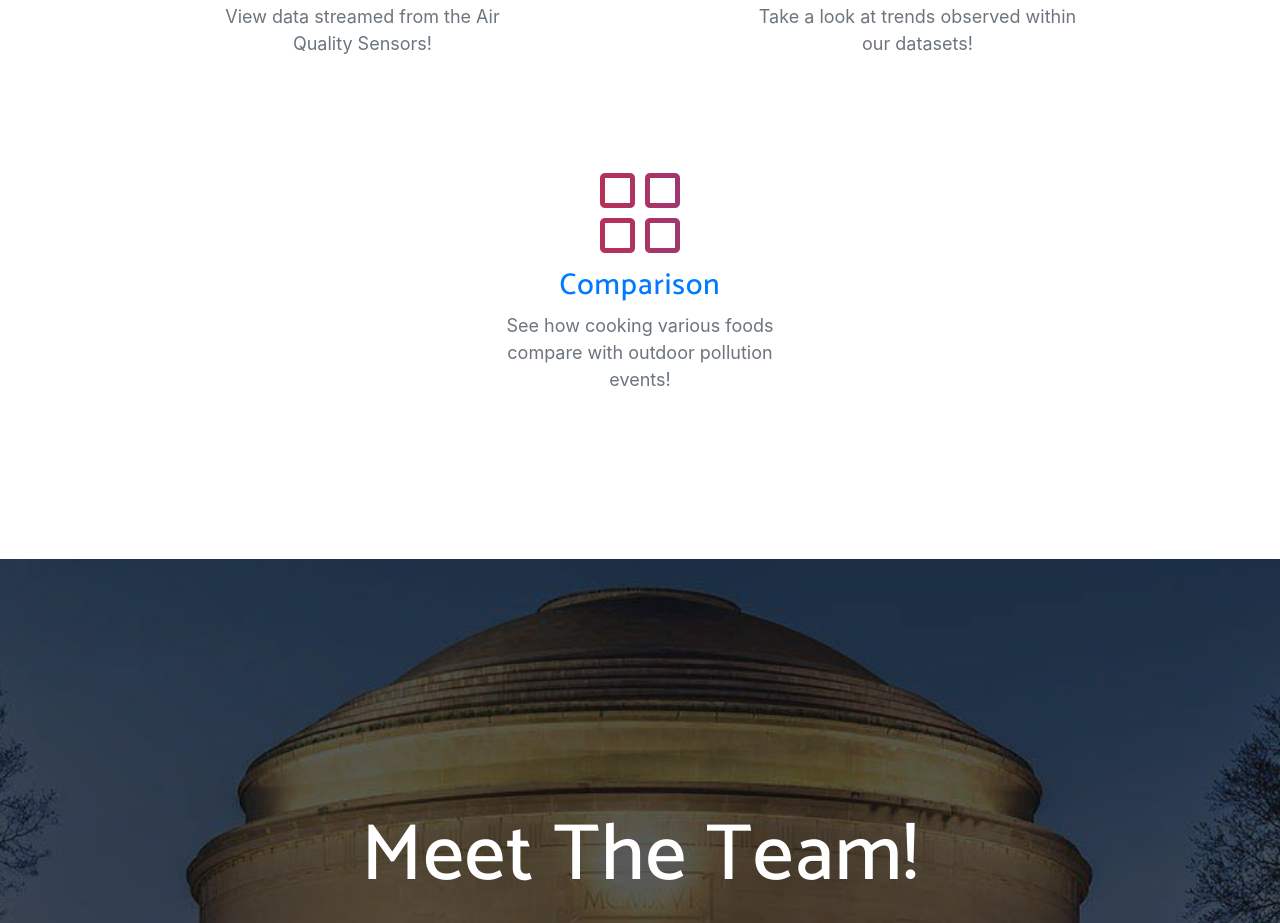
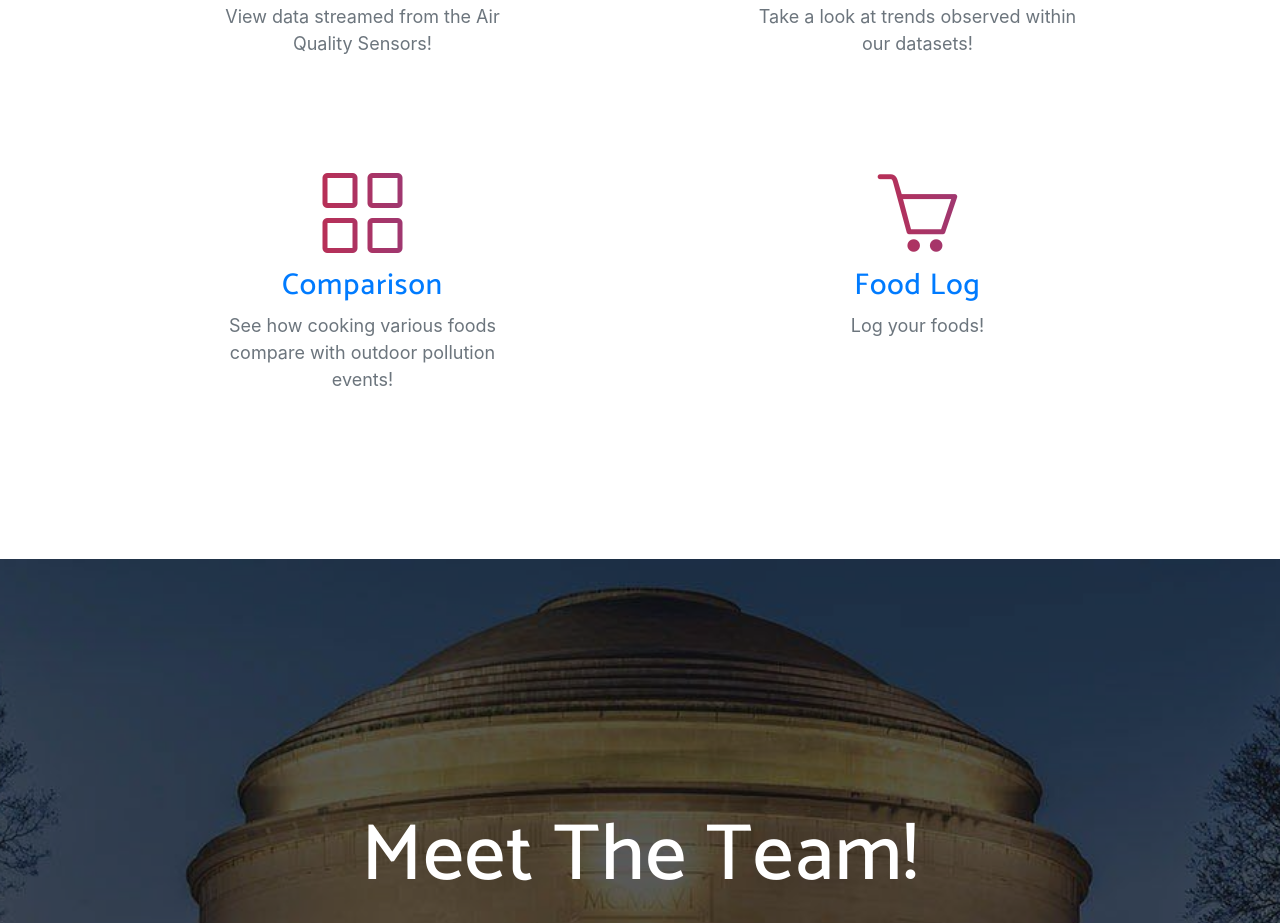
Before and after one commit to alandler/1.00_Final_Project, a website with bundled scripts: page index.html in a window 1280 px wide. Shown: the part 2957-3880 px from the top of the page. Built offline with nearby package versions, Linux system fonts and the light colour scheme; a web font is replaced by a local one.

Commit message:
Reset some links and headres

```diff
--- a/index.html
+++ b/index.html
@@ -58,6 +58,7 @@
                 <a class="dropdown-item" href="live-data.html">Live Data</a>
                 <a class="dropdown-item" href="analysis-page.html">Analysis</a>
                 <a class="dropdown-item" href="comparison-page.html">Comparison</a>
+                <a class="dropdown-item" href="food.html">Comparison</a>
               </div>
 
           </div>
@@ -183,13 +184,22 @@
               </div>
             </div>
             <div class="row">
-              <div class="col-lg-12">
+              <div class="col-lg-6">
                 <div class="feature-item">
                   <a href="comparison-page.html">
                   <i class="icon-grid text-primary"></i>
                   <h3>Comparison</h3>
                   </a>
                   <p class="text-muted">See how cooking various foods compare with outdoor pollution events!</p>
+                </div>
+              </div>
+              <div class="col-lg-6">
+                <div class="feature-item">
+                  <a href="food.html">
+                  <i class="icon-basket text-primary"></i>
+                  <h3>Food Log</h3>
+                  </a>
+                  <p class="text-muted">Log your foods!</p>
                 </div>
               </div>
             </div>
```
Also changed, not shown: food.html (+1 -1 lines).
